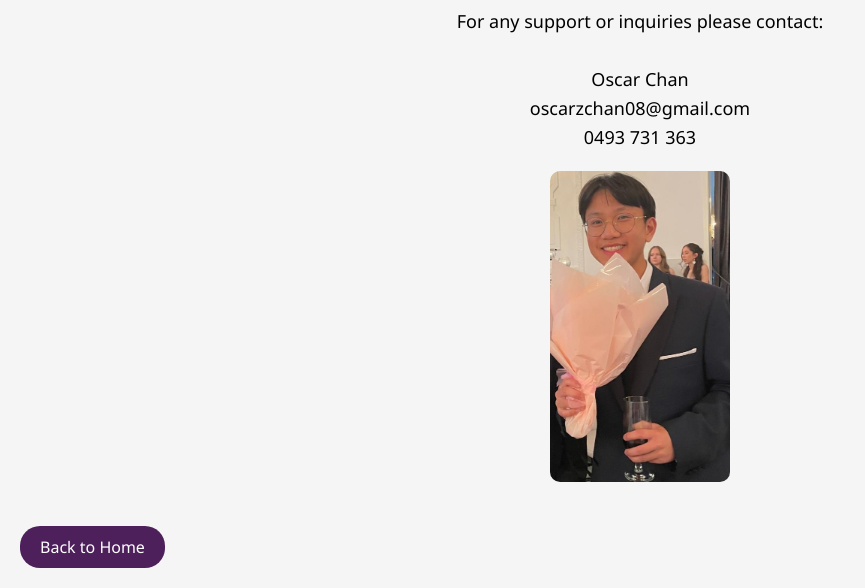
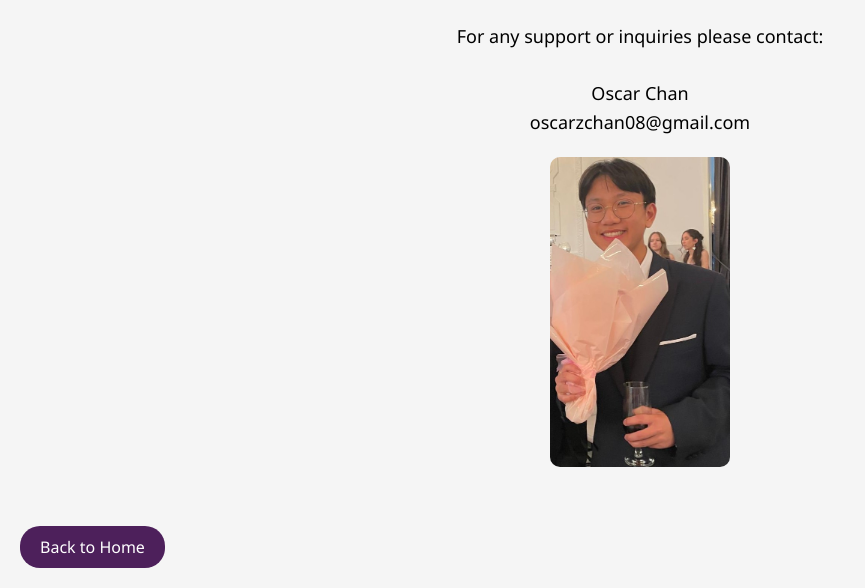
Before and after one commit to grap3s/studybot, a plain HTML site: page support.html in a window 1280 px wide. Shown: the part 212-800 px from the top of the page, without its empty margins (0-865 px from the left). Drawn offline with Linux system fonts and the light colour scheme.

Commit message:
Update support.html

```diff
--- a/support.html
+++ b/support.html
@@ -58,7 +58,6 @@
       For any support or inquiries please contact:<br><br>
       Oscar Chan<br>
       oscarzchan08@gmail.com<br>
-      0493 731 363
     </p>
    <img src="images/oscar2.jpg" alt="Oscar" class="support-image">
   </div>
```
